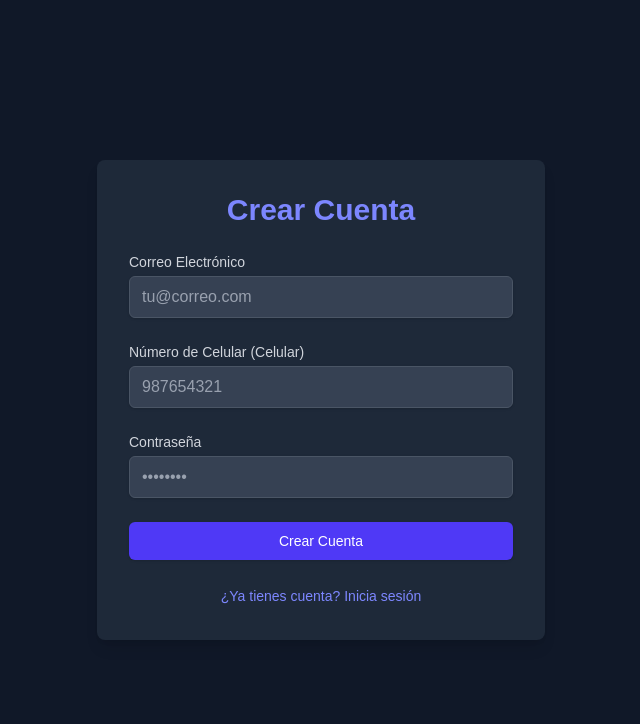
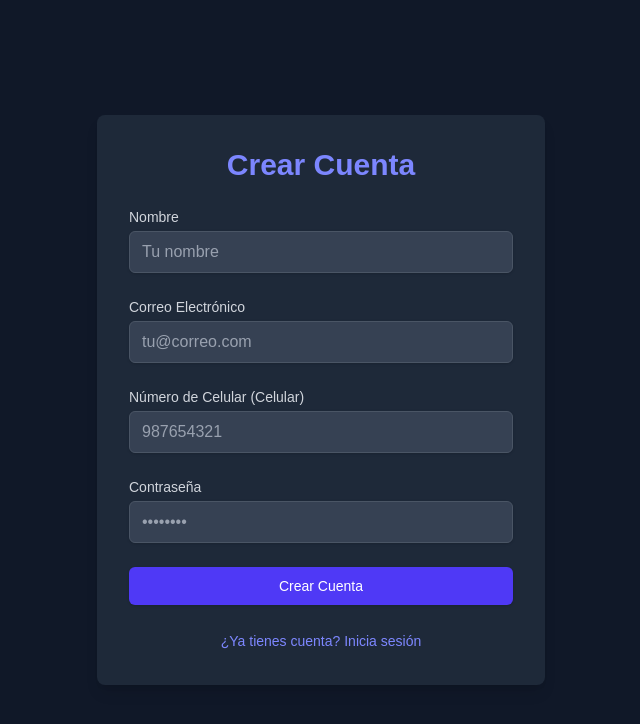
Before and after one commit to Borderline06/Front-Billetera-Digital, a Next.js app: page /register in a window 1280 px wide. Shown: the top 724 px of the page, without its empty margins (319-959 px from the left). Built offline with nearby package versions, Linux system fonts and the light colour scheme.

Commit message:
feat: Añadido de casilla para colocar nombre en el registro

```diff
--- a/app/register/page.tsx
+++ b/app/register/page.tsx
@@ -6,6 +6,7 @@ import Link from 'next/link'; // Para el enlace de "Volver"
 
 export default function RegisterPage() {
   // --- Estados ---
+  const [name, setName] = useState('');
   const [email, setEmail] = useState('');
   const [password, setPassword] = useState('');
   const [phone, setPhone] = useState('');
@@ -26,6 +27,7 @@ export default function RegisterPage() {
 
     // ¡El endpoint de registro SÍ espera JSON!
     const payload = {
+      name: name,
       email: email,
       password: password,
       phone_number: phone,
@@ -79,8 +81,24 @@ export default function RegisterPage() {
           Crear Cuenta
         </h1>
 
+
+        <form onSubmit={handleSubmit} className="space-y-6">
+          <div>
+            <label htmlFor="name" className="block text-sm font-medium text-gray-300">
+              Nombre
+            </label>
+            <input
+              id="name"
+              type="text"
+              required
+              value={name}
+              onChange={(e) => setName(e.target.value)}
+              className="mt-1 block w-full px-3 py-2 bg-gray-700 border border-gray-600 rounded-md shadow-sm placeholder-gray-400 focus:outline-none focus:ring-indigo-500 focus:border-indigo-500"
+              placeholder="Tu nombre"
+            />
+          </div>
+
         {/* Formulario de Registro */}
-        <form onSubmit={handleSubmit} className="space-y-6">
           <div>
             <label
               htmlFor="email"
```
